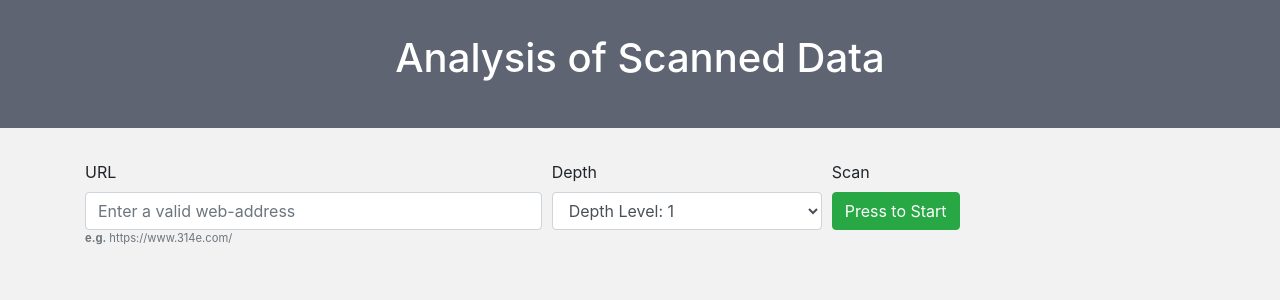
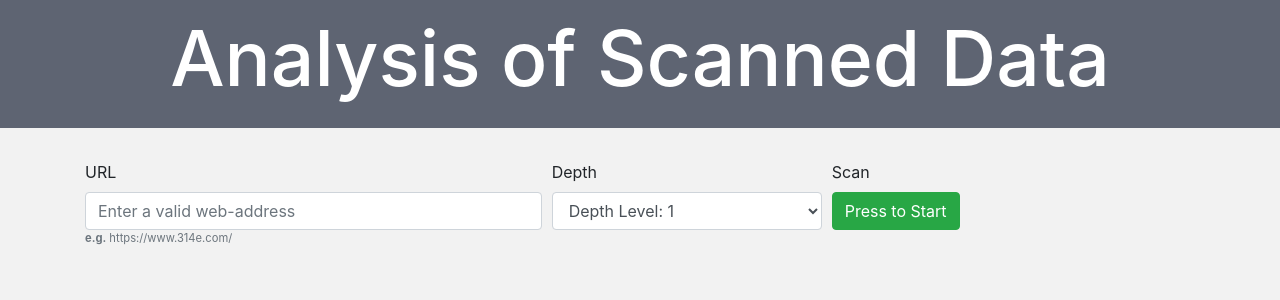
Before and after one commit to arindam-m/test_314e, a Django app: page / in a window 1280 px wide. Shown: the top 300 px of the page. Run offline with Django 3.2, Linux system fonts and the light colour scheme; parts of the project's set-up code (start-up, migrations or seed data) failed here and were passed over; some libraries are stand-ins or nearby versions.

Commit message:
Updated the README

```diff
--- a/app_scraper/templates/index.html
+++ b/app_scraper/templates/index.html
@@ -13,6 +13,11 @@
     <style type="text/css">
         body {
             background-color: #f2f2f2;
+        }
+
+        h1 {
+            font-size: 6vw;
+            margin-top: -4vw;
         }
 
         table {
@@ -49,7 +54,7 @@
 <body>
     <div class="jumbotron" style="background-color: #5e6472; height: 10px;" id="header_id">
         <center>
-            <h1 style="margin-top: -30px; color:white;">
+            <h1 style="color:white;">
                 Analysis of Scanned Data
             </h1>
         </center>
```
Also changed, not shown: README.md.
